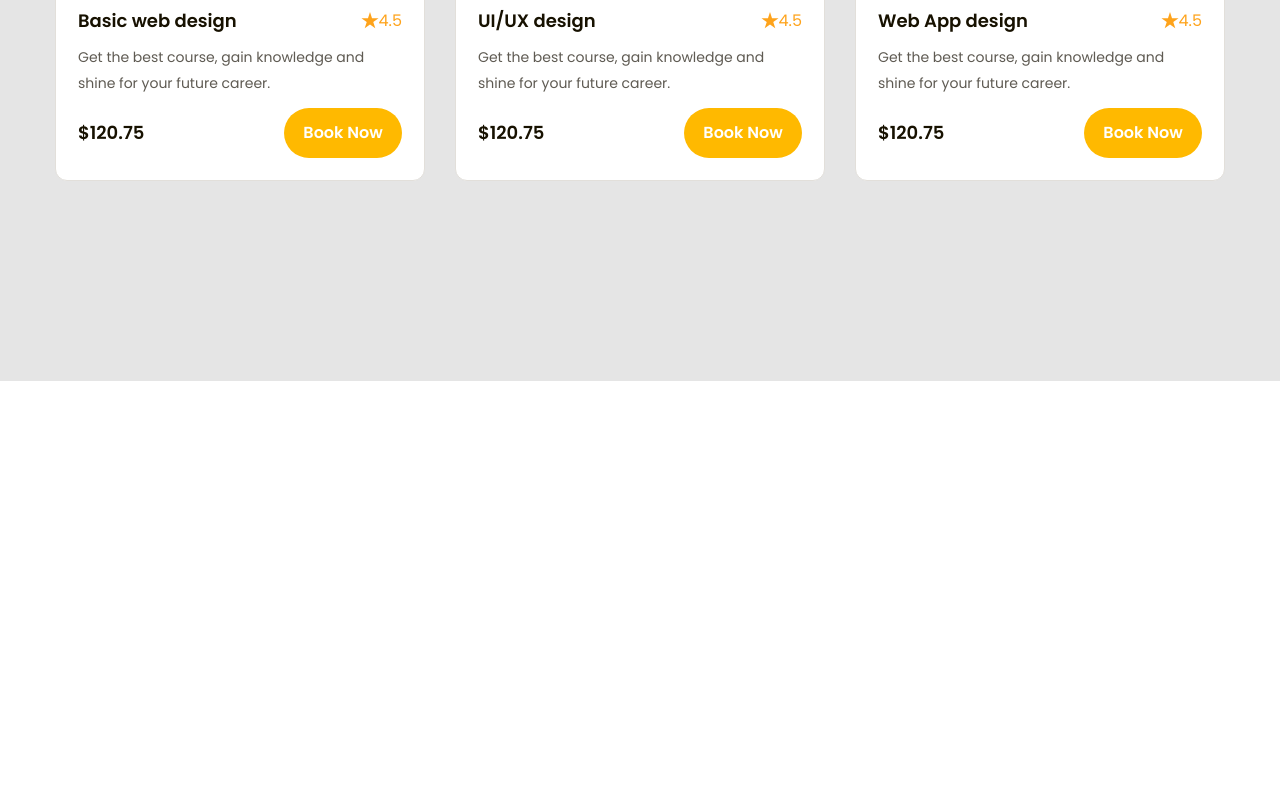
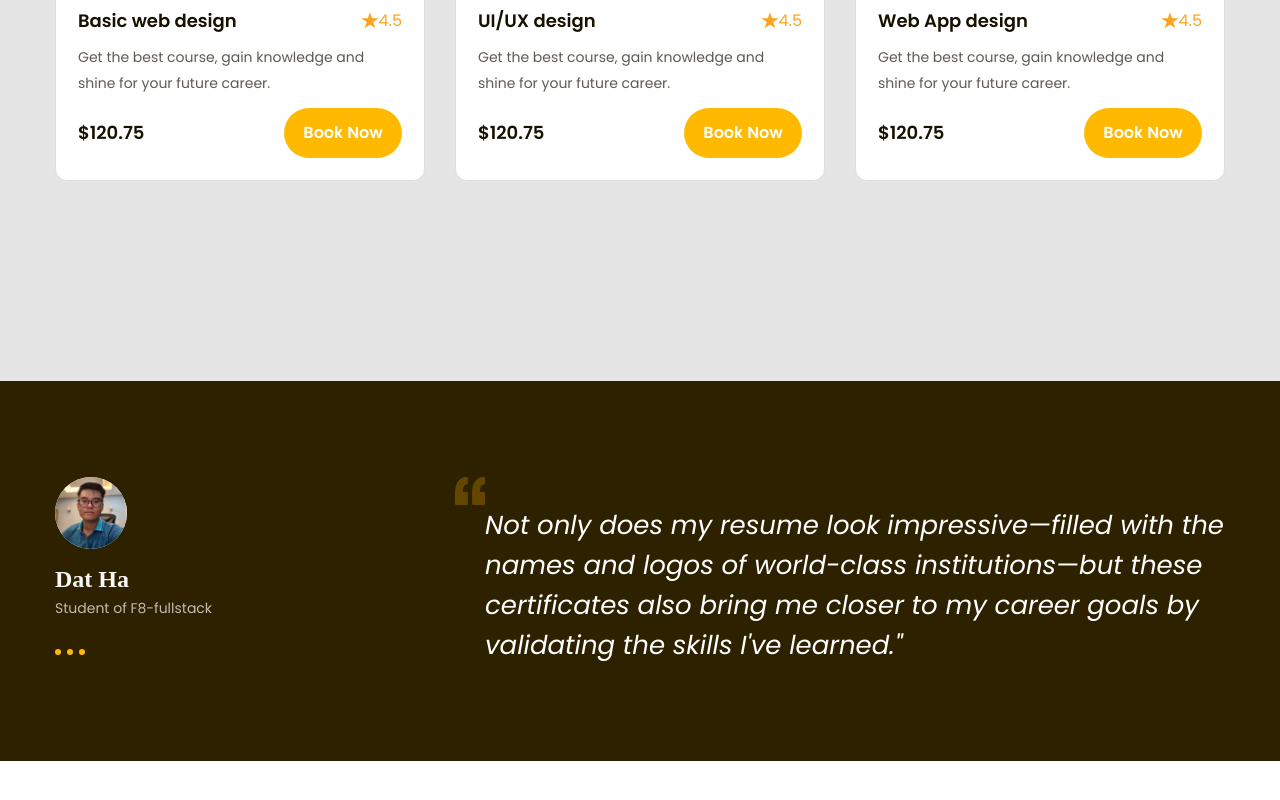
Before and after one commit to desnor303/HTML_CSS_PRO_Project_2, a plain HTML site: page index.html in a window 1280 px wide. Shown: the part 1570-2370 px from the top of the page. Drawn offline with Linux system fonts and the light colour scheme; a web font is replaced by a local one.

Commit message:
Hoàn thành phần "feedback"

```diff
--- a/assets/css/styles.css
+++ b/assets/css/styles.css
@@ -50,6 +50,9 @@ a {
     border-radius: 50%;
 }
 
+img {
+    display: block;
+}
 .orion:hover {
     background: #000 !important;
 }
@@ -389,3 +392,73 @@ h1 {
     font-size: 1.4rem;
     color: #ffffff;
 }
+
+/* ======================= Popular- thực chất là phần feedback ======================= */
+.popular {
+    padding-top: 96px;
+    padding-bottom: 96px;
+    background: #2e2100;
+}
+.popular .row {
+    justify-content: space-between;
+    align-items: flex-start;
+}
+
+.popular .orion {
+    width: 72px;
+    height: 72px;
+    border-radius: 50%;
+}
+
+.popular .orion img {
+    width: 100%;
+    object-fit: cover;
+    border-radius: 50%;
+}
+.popular .info span {
+    display: block;
+    margin-top: 18px;
+    font-family: "Sen";
+    font-style: normal;
+    font-weight: 700;
+    font-size: 2.4rem;
+    color: #f7f7f7;
+}
+
+.popular .info .desc {
+    margin-top: 4px;
+    font-family: "Poppins";
+    font-style: normal;
+    font-weight: 400;
+    font-size: 1.4rem;
+    line-height: 1.86;
+    color: #bfbcb3;
+}
+
+.popular .block-comment p {
+    padding-left: 30px;
+    width: 770px;
+    font-family: "Poppins";
+    font-style: italic;
+    font-weight: 400;
+    font-size: 2.6rem;
+    line-height: 1.54;
+    color: #ffffff;
+}
+
+.popular .nav-dotes {
+    width: 30px;
+    margin-top: 28px;
+    justify-content: space-between;
+}
+
+.popular .nav-dotes .dote {
+    width: 6px;
+    height: 6px;
+    border-radius: 50%;
+    background: #ffb900;
+}
+
+.popular .nav-dotes > a:hover {
+    background: #634700;
+}
--- a/index.html
+++ b/index.html
@@ -13,6 +13,7 @@
         <title>Document</title>
     </head>
     <body>
+        <!-- header -->
         <header class="header">
             <div class="content row">
                 <a href="" class="logo">Lesson.</a>
@@ -25,6 +26,7 @@
                 <a href="" class="btn">Sign Up</a>
             </div>
         </header>
+        <!-- hero -->
         <div class="hero">
             <div class="content">
                 <div class="thumb">
@@ -103,7 +105,7 @@
                 </div>
             </div>
         </div>
-        <!-- course -->
+        <!-- course-là mục popular -->
         <div class="courses">
             <div class="content">
                 <div class="course-header row">
@@ -212,6 +214,41 @@
                 </div>
             </div>
         </div>
+        <!-- popular- ...feedback -->
+        <div class="popular">
+            <div class="content">
+                <div class="row">
+                    <div class="info">
+                        <div class="orion">
+                            <img
+                                src="./assets/Image/popular/avatar.jpg"
+                                alt="Dat Ha"
+                            />
+                        </div>
+                        <span>Dat Ha</span>
+                        <p class="desc">Student of F8-fullstack</p>
+                        <div class="nav-dotes row">
+                            <a href="#!" class="dote"></a>
+                            <a href="#!" class="dote"></a>
+                            <a href="#!" class="dote"></a>
+                        </div>
+                    </div>
+                    <div class="block-comment">
+                        <img
+                            src="./assets/Image/popular/double quotes.png"
+                            alt=""
+                            class="double-quotes"
+                        />
+                        <p>
+                            Not only does my resume look impressive—filled with
+                            the names and logos of world-class institutions—but
+                            these certificates also bring me closer to my career
+                            goals by validating the skills I've learned."
+                        </p>
+                    </div>
+                </div>
+            </div>
+        </div>
         <footer style="height: 1000px"></footer>
     </body>
 </html>
```
Also changed, not shown: assets/Image/popular/avatar.jpg (added), assets/Image/popular/double quotes.png (added).
